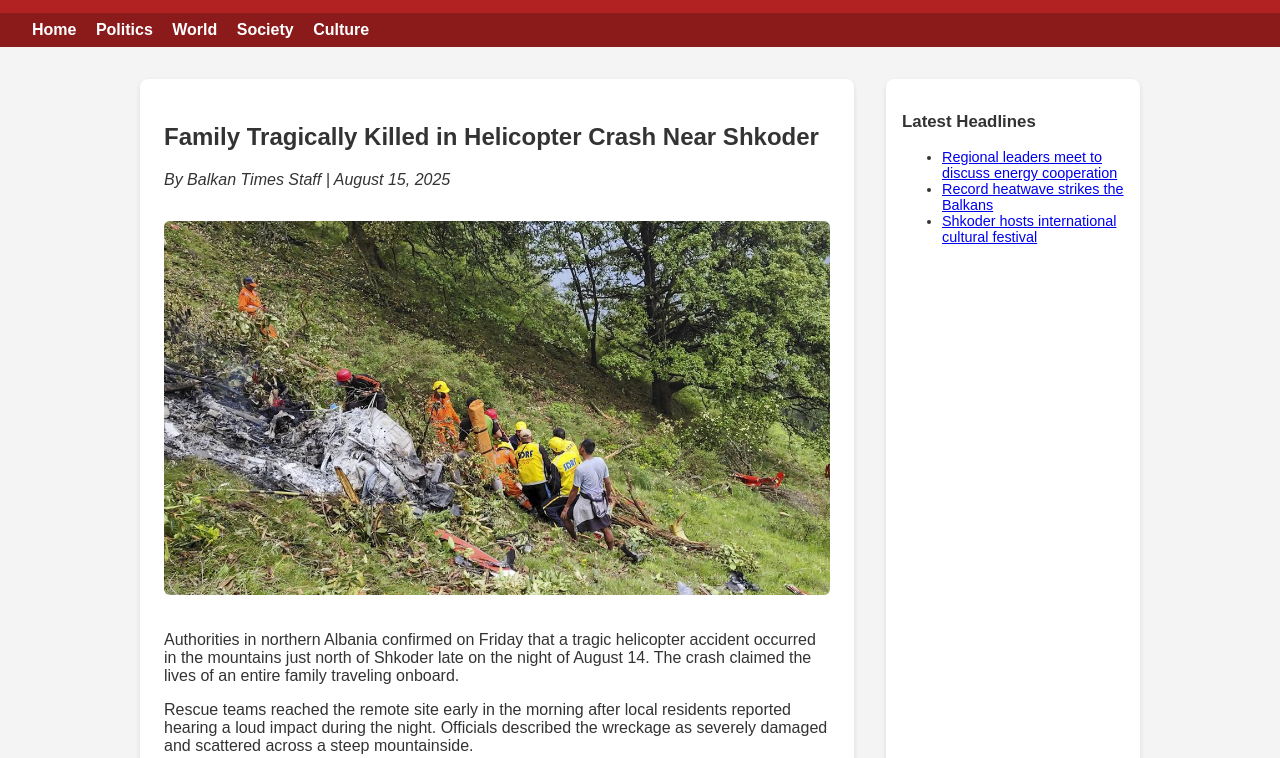
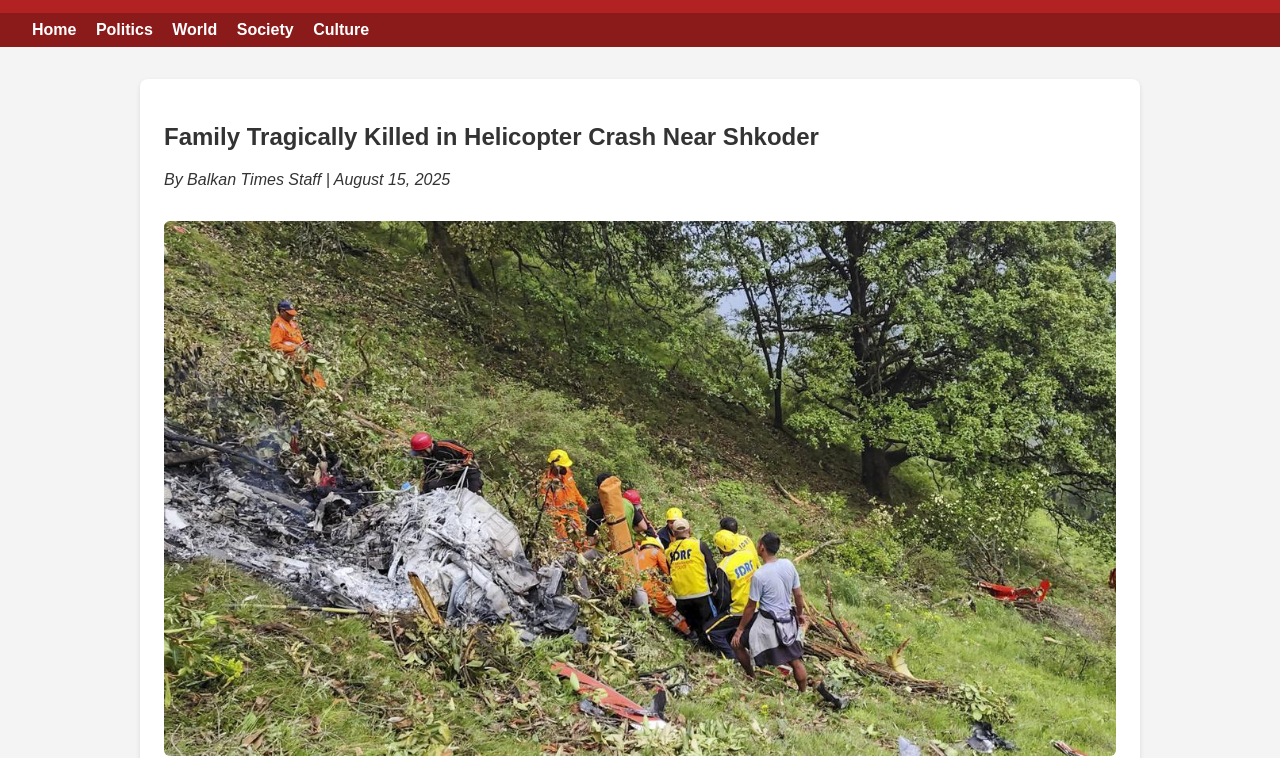
Before and after one commit to huggi007/balkantimes, a plain HTML site: page index.html in a window 1280 px wide. Shown: the part 52-810 px from the top of the page. Drawn offline with Linux system fonts and the light colour scheme.

Commit message:
Update index.html

```diff
--- a/index.html
+++ b/index.html
@@ -87,14 +87,6 @@
       <p>The victims’ names have not yet been officially released, pending notification of relatives. Investigators are currently examining weather conditions and mechanical issues as possible causes of the crash.</p>
       <p>Prime Ministerial spokespersons expressed condolences, calling the event “a profound tragedy for the nation.” An official investigation is now underway.</p>
     </article>
-    <aside>
-      <h3>Latest Headlines</h3>
-      <ul>
-        <li><a href="#">Regional leaders meet to discuss energy cooperation</a></li>
-        <li><a href="#">Record heatwave strikes the Balkans</a></li>
-        <li><a href="#">Shkoder hosts international cultural festival</a></li>
-      </ul>
-    </aside>
   </main>
   <footer>
     &copy; 2025 Balkan Times. All rights reserved.
```
